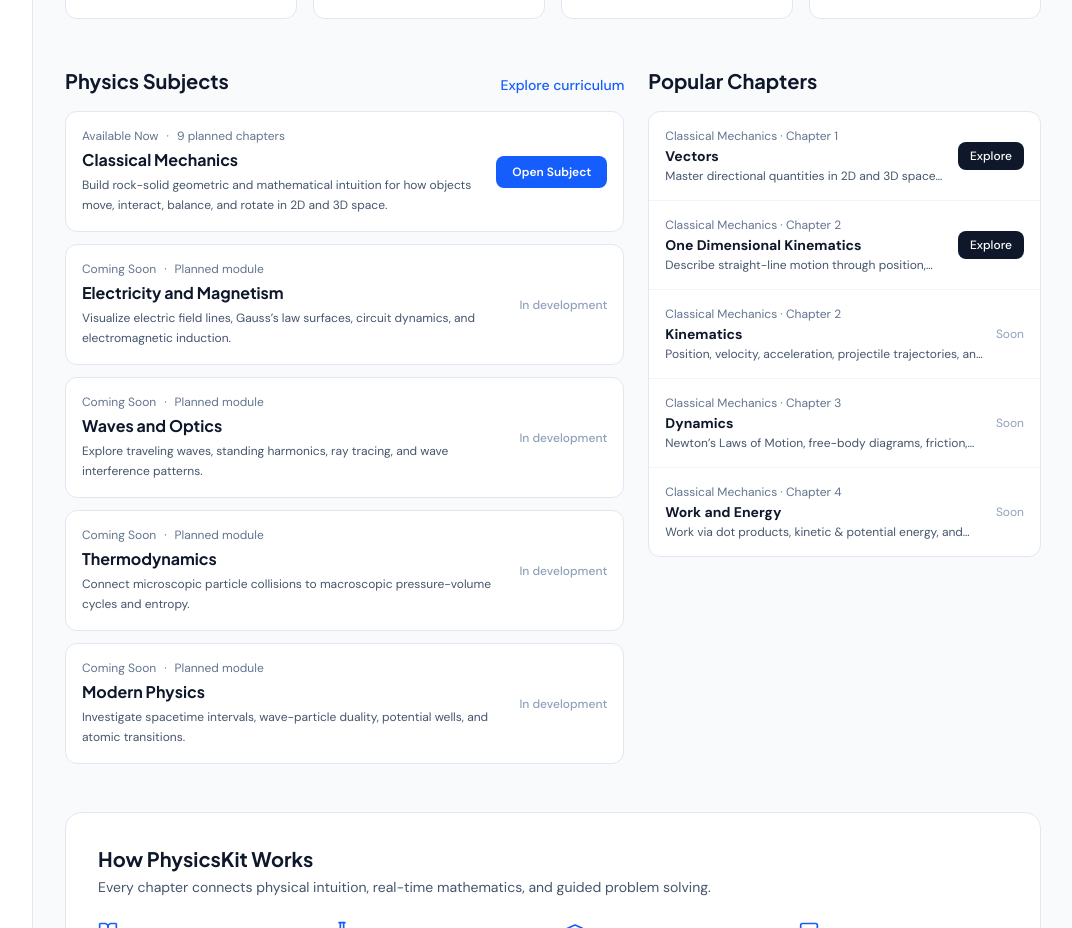
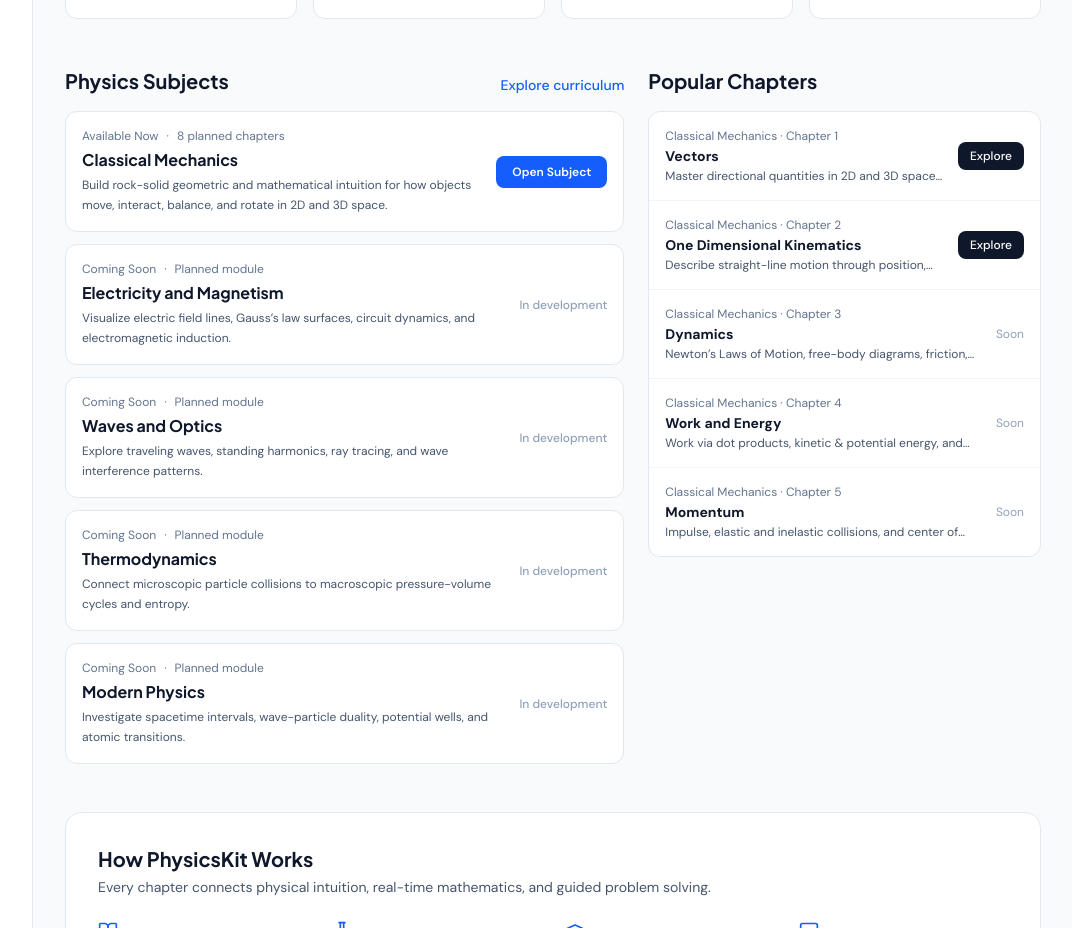
Before and after one commit to alebirendra/PhysiSim, a React (Vite) app: page / in a window 1280 px wide. Shown: the part 820-1748 px from the top of the page, without its empty margins (207-1279 px from the left). Built offline with nearby package versions, Linux system fonts and the light colour scheme.

Commit message:
modified:   src/content/registry.ts

```diff
--- a/src/content/registry.ts
+++ b/src/content/registry.ts
@@ -23,7 +23,6 @@ export const SUBJECTS: SubjectItem[] = [
     chapterIds: [
       'vectors',
       'kinematics',
-      'kinematics2',
       'dynamics',
       'work-energy',
       'momentum',
@@ -286,21 +285,6 @@ export const CHAPTERS: ChapterItem[] = [
         refId: 'kinematics',
       },
     ],
-  },
-  {
-    id: 'kinematics',
-    subjectId: 'classical-mechanics',
-    resourceId: 'cm-foundations-text',
-    number: 2,
-    title: 'Kinematics',
-    summary: 'Position, velocity, acceleration, projectile trajectories, and circular motion.',
-    estimatedMinutes: 110,
-    status: 'coming-soon',
-    learningObjectives: [],
-    keyEquations: [],
-    topicIds: [],
-    simulationIds: [],
-    modules: [],
   },
   {
     id: 'dynamics',
```
